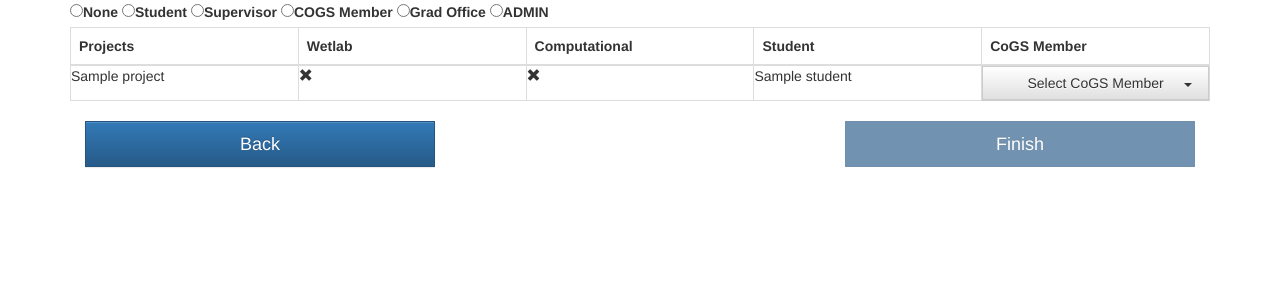
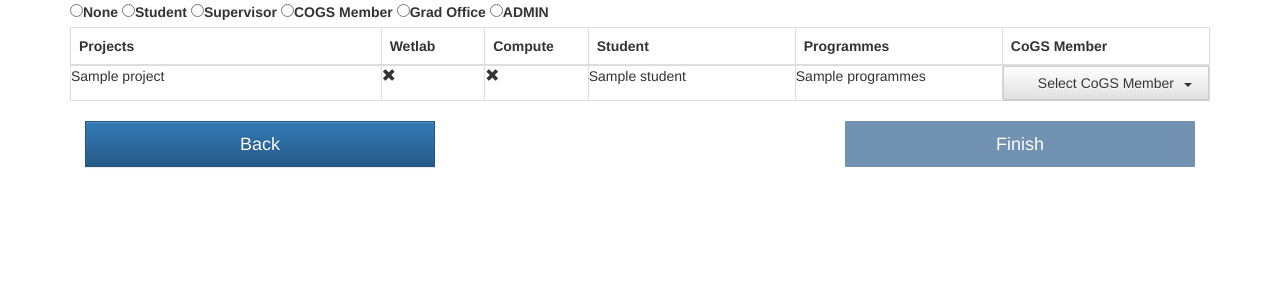
Before and after one commit to wsi-cogs/backend, a Python web app: template template/finalise_cogs.jinja2 in a window 1280 px wide. Shown: the top 300 px of the page. Run offline with Jinja, Linux system fonts and the light colour scheme; the template is opened without the code that fills it: most values are stand-ins (such as "Sample title", 1, 10 or a date in 2020); some libraries are stand-ins or nearby versions.

Commit message:
Add programme list to project selection. Shown when choosing CoGS markers

```diff
--- a/db.py
+++ b/db.py
@@ -57,6 +57,7 @@ class Project(Base):
     abstract = Column(String)
     is_computational = Column(Boolean)
     is_wetlab = Column(Boolean)
+    programmes = Column(String)
 
     uploaded = Column(Boolean)
     grace_passed = Column(Boolean)
--- a/routes/__init__.py
+++ b/routes/__init__.py
@@ -37,8 +37,6 @@ def setup_routes(app):
     app.router.add_post('/finalise_choices', on_submit_group)
     app.router.add_get('/finalise_cogs', finalise_cogs)
     app.router.add_post('/finalise_cogs', on_submit_cogs)
-    app.router.add_get('/finalise_choices', finalise_choices)
-    app.router.add_post('/finalise_choices', on_submit_group)
     app.router.add_get('/projects', group_overview)
     app.router.add_get('/projects/legacy/{group_series}/{group_part}', group_overview)
     app.router.add_get('/projects/legacy/{group_series}', series_overview)
--- a/routes/project_create.py
+++ b/routes/project_create.py
@@ -16,7 +16,8 @@ async def project_create(request):
     :param request:
     :return:
     """
-    return {"project": {}, "label": "Create"}
+    programmes = request.app["misc_config"]["programmes"]
+    return {"project": {"programmes": ""}, "label": "Create", "programmes": programmes}
 
 
 @view_only("create_projects")
@@ -36,6 +37,7 @@ async def on_submit(request):
                       is_wetlab=post["options"] in ("wetlab", "both"),
                       is_computational=post["options"] in ("computational", "both"),
                       abstract=post["message"],
+                      programmes="|".join(post.getall("programmes")),
                       group_id=get_most_recent_group(session).id,
                       supervisor_id=int(request.cookies["user_id"]))
     session.add(project)
--- a/routes/project_edit.py
+++ b/routes/project_edit.py
@@ -24,7 +24,8 @@ async def project_edit(request):
         return web.Response(status=403)
     if project.group.read_only:
         return web.Response(status=403)
-    return {"project": project, "label": "Update"}
+    programmes = request.app["misc_config"]["programmes"]
+    return {"project": project, "label": "Update", "programmes": programmes}
 
 
 async def on_submit(request):
@@ -44,6 +45,7 @@ async def on_submit(request):
     if project.group.read_only:
         return web.Response(status=403)
     post = await request.post()
+    project.programmes = "|".join(post.getall("programmes"))
     project.title = post["title"]
     project.is_wetlab = post["options"] in ("wetlab", "both")
     project.is_computational = post["options"] in ("computational", "both")
--- a/template/finalise_cogs.jinja2
+++ b/template/finalise_cogs.jinja2
@@ -3,14 +3,15 @@
     <link rel="stylesheet" type="text/css" href="/static/css/table.css"/>
 {% endblock %}
 {% block content %}
-    <table class="table table-bordered">
+    <table class="table table-bordered table-sm">
         <thead class="thead-default">
             <tr>
-                <th>Projects</th>
-                <th>Wetlab</th>
-                <th>Computational</th>
-                <th>Student</th>
-                <th>CoGS Member</th>
+                <th class="col-xs-3">Projects</th>
+                <th class="col-xs-1">Wetlab</th>
+                <th class="col-xs-1">Compute</th>
+                <th class="col-xs-2">Student</th>
+                <th class="col-xs-2">Programmes</th>
+                <th class="col-xs-2">CoGS Member</th>
             </tr>
         </thead>
         {% for project in projects %}
@@ -19,6 +20,7 @@
                 <td><span class="glyphicon {{"glyphicon-ok" if project.is_wetlab else "glyphicon-remove" }}" aria-hidden="true"></span></td>
                 <td><span class="glyphicon {{"glyphicon-ok" if project.is_computational else "glyphicon-remove" }}" aria-hidden="true"></span></td>
                 <td>{{ project.student.name }}</td>
+                <td>{% if project.programmes %}{{ project.programmes.replace("|", "<br>") }}{% endif %}</td>
                 <td>
                     <div class="btn-group">
                         <button type="button" class="form-control btn btn-default dropdown-toggle" data-toggle="dropdown" id="{{ project.id }}">
```
Also changed, not shown: template/project_edit.jinja2 (+20 -0 lines).
